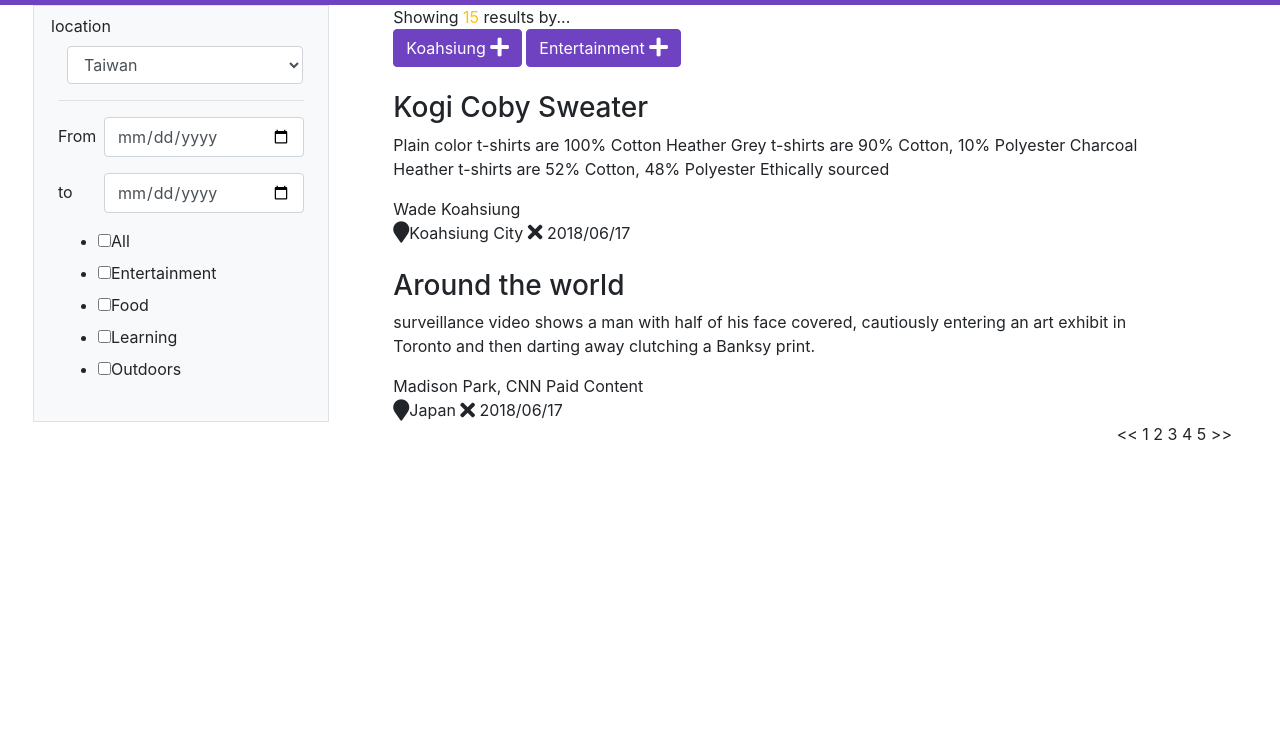
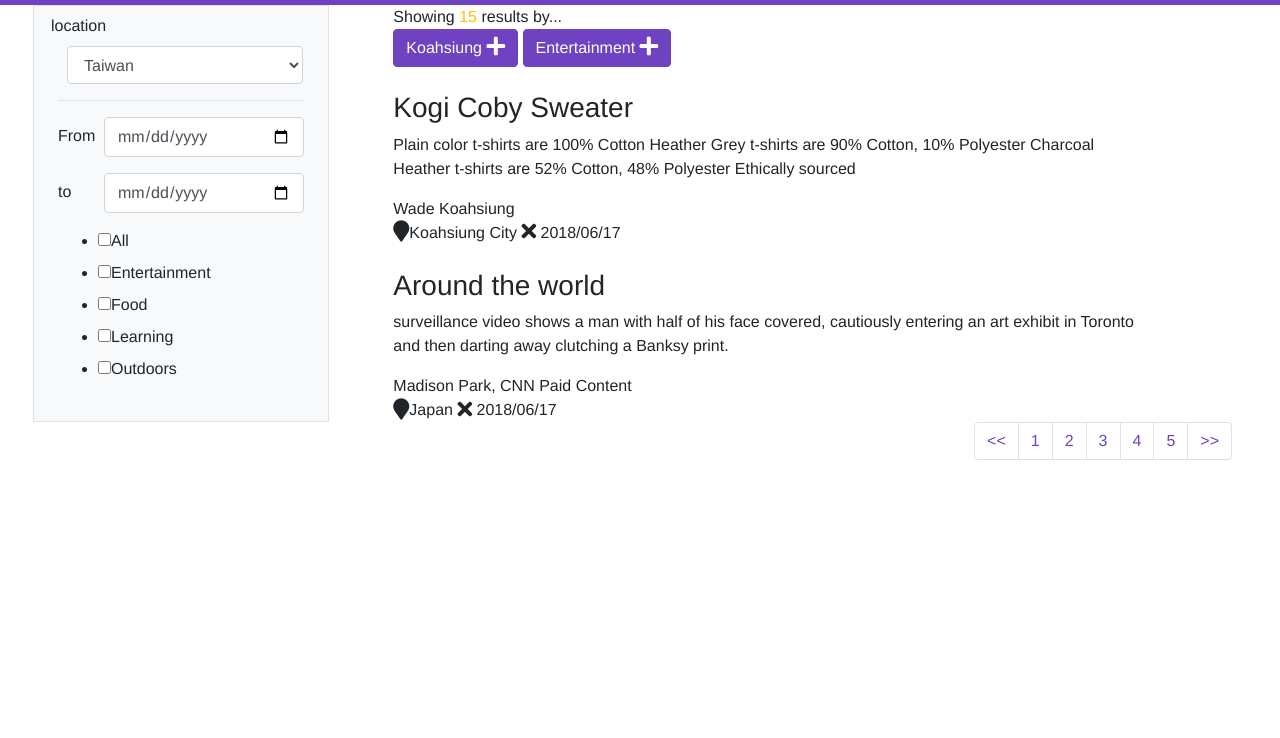
Before and after one commit to WadeHuang1993/F2E-2018, a website: page week2-filter/index.html in a window 1280 px wide. Shown: the part 62-800 px from the top of the page. Drawn offline with nearby package versions, Linux system fonts and the light colour scheme.

Commit message:
feat: Pager 改套用 Bootstrap 提供的 Pager
 issue #week2-filter

```diff
--- a/week2-filter/index.html
+++ b/week2-filter/index.html
@@ -14,6 +14,7 @@
     <link rel="stylesheet" href="assets/css/bootstrap.css"/>
     <link rel="stylesheet" href="https://use.fontawesome.com/releases/v5.0.13/css/all.css"
           integrity="sha384-DNOHZ68U8hZfKXOrtjWvjxusGo9WQnrNx2sqG0tfsghAvtVlRW3tvkXWZh58N9jp" crossorigin="anonymous">
+    <link rel="stylesheet" href="assets/css/style.css"/>
 </head>
 <body>
 <header class="bg-primary p-2 pl-5 container-fluid align-items-center">
@@ -138,14 +139,14 @@
 
 <footer class="clearfix float-right mr-5">
     <div class="pager clearfix">
-        <ul>
-            <li class="d-inline-block"><<</li>
-            <li class="d-inline-block">1</li>
-            <li class="d-inline-block">2</li>
-            <li class="d-inline-block">3</li>
-            <li class="d-inline-block">4</li>
-            <li class="d-inline-block">5</li>
-            <li class="d-inline-block">>></li>
+        <ul class="pagination text-primary">
+            <li class="page-item"><a class="page-link" href="#"><<</a></li>
+            <li class="page-item"><a class="page-link" href="#">1</a></li>
+            <li class="page-item"><a class="page-link" href="#">2</a></li>
+            <li class="page-item"><a class="page-link" href="#">3</a></li>
+            <li class="page-item"><a class="page-link" href="#">4</a></li>
+            <li class="page-item"><a class="page-link" href="#">5</a></li>
+            <li class="page-item"><a class="page-link" href="#">>></a></li>
         </ul>
     </div>
 </footer>
```
